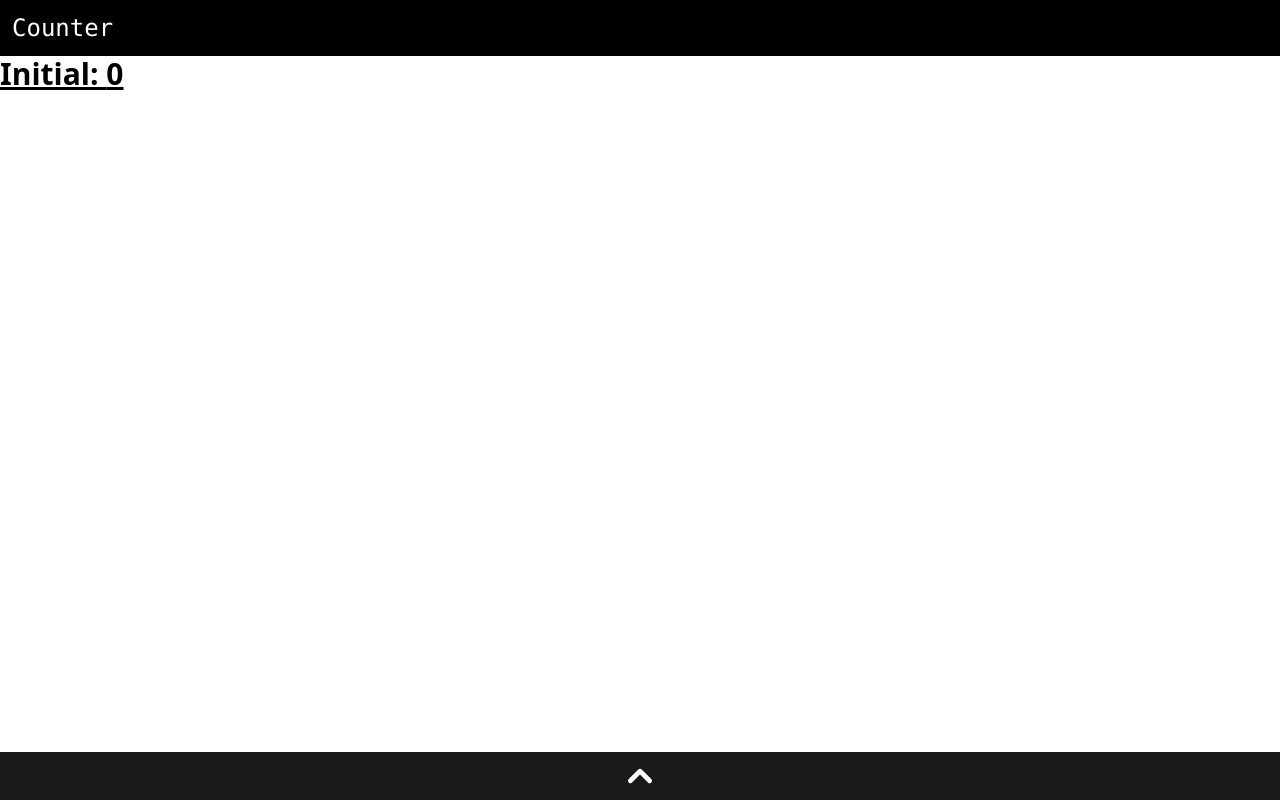
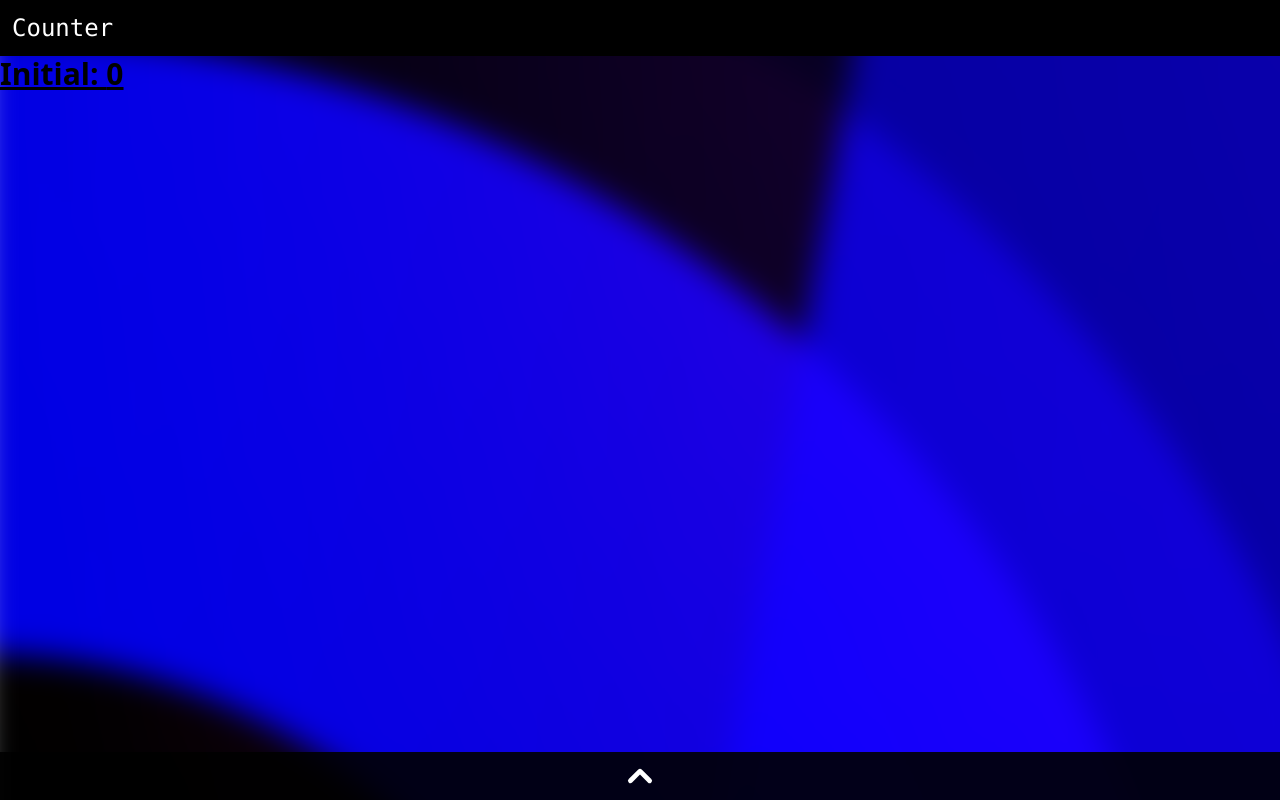
Before and after one commit to Eboon-05/counter, a React (Vite) app: page / in a window 1280 px wide. Built offline with nearby package versions, Linux system fonts and the light colour scheme.

Commit message:
:construction: Added background

```diff
--- a/src/main.tsx
+++ b/src/main.tsx
@@ -5,8 +5,9 @@ import { Provider } from 'react-redux'
 
 import { store } from './redux/store'
 
-// Styles
+// Styles & assets
 import './styles/main.css'
+import gradient from './assets/gradient-bg-1.svg'
 
 // Routes
 import { Home } from './routes/Home'
@@ -18,6 +19,7 @@ ReactDOM.render(
 	<React.StrictMode>
 		<Provider store={store}>
 			<Header />
+			<img className='fixed min-w-[800px] min-h-[110vh] md:min-w-[180vw] -left-5 -inset-y-5 -z-10 blur-lg' src={gradient} />
 			<Router>
 				<Routes>
 					<Route path='/' element={<Home />} />
```
Also changed, not shown: src/assets/gradient-bg-1.svg (added).
